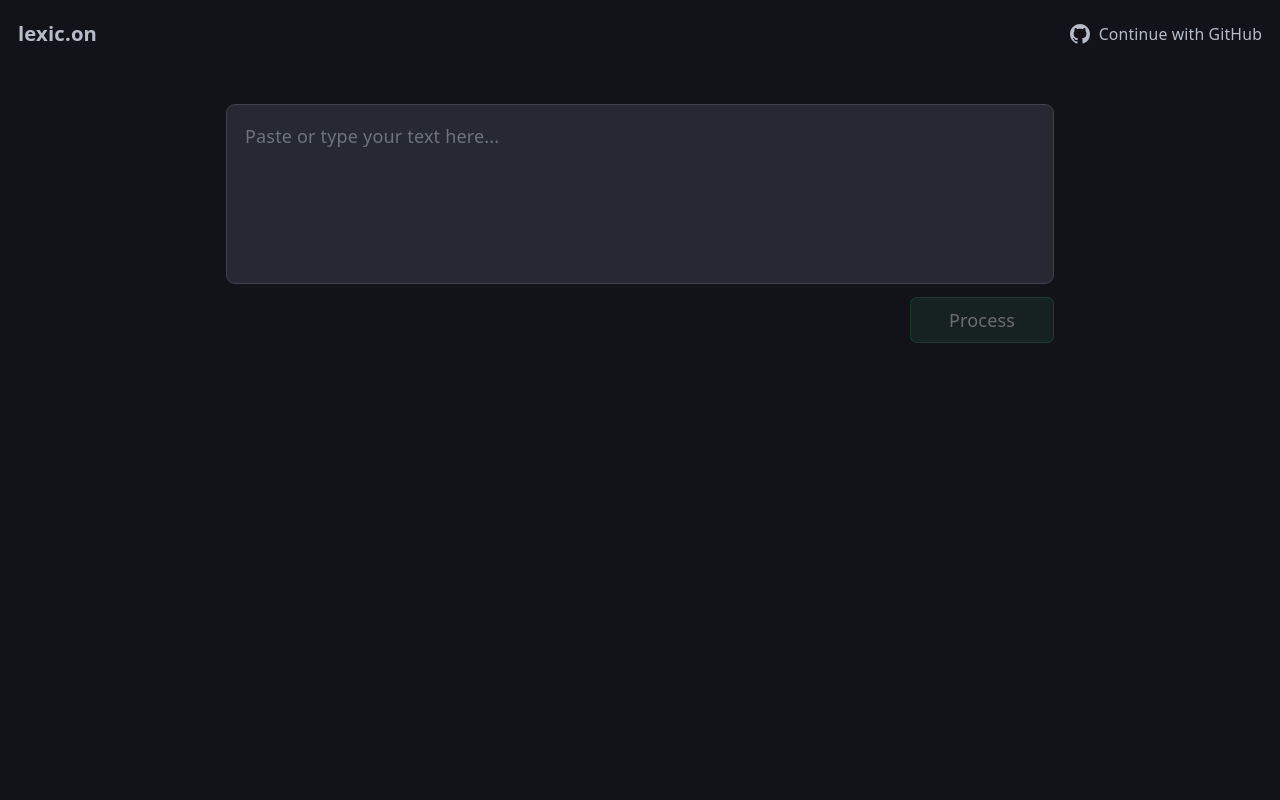
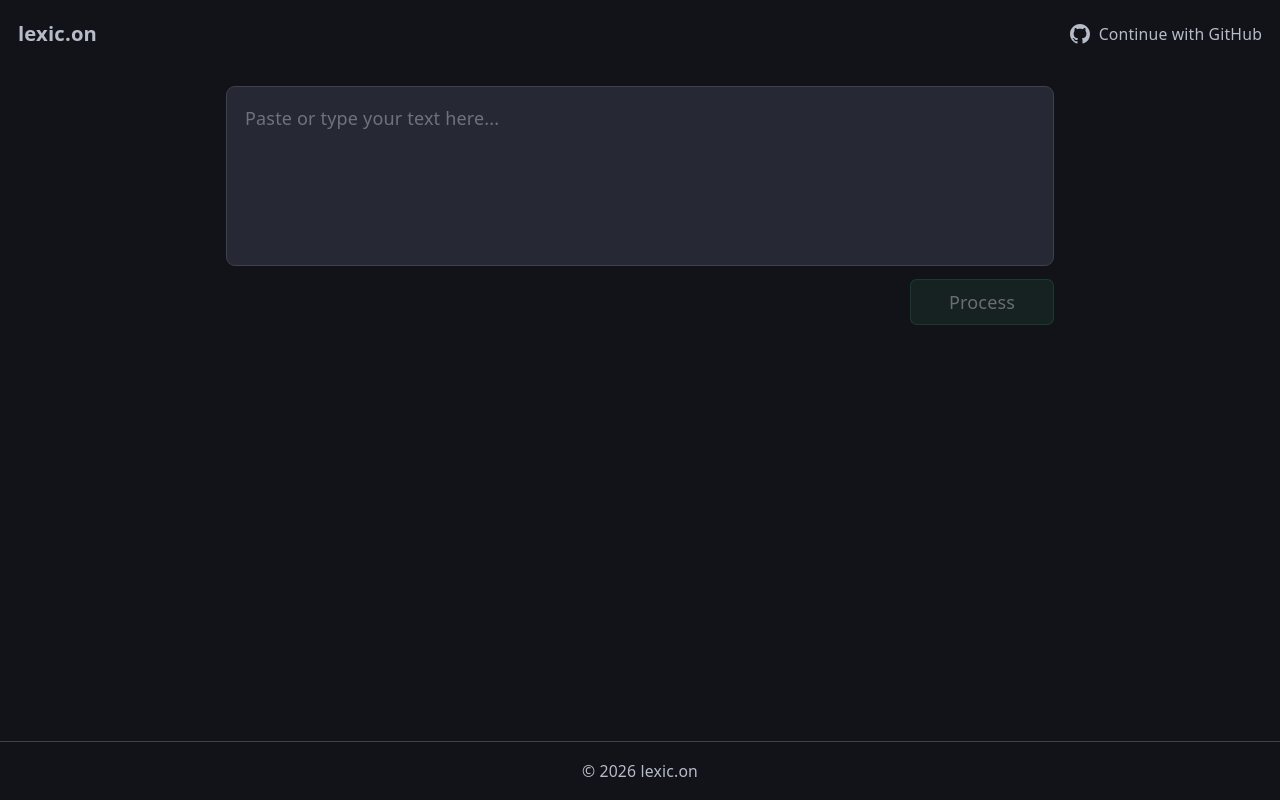
Before and after one commit to pllattoff/lexic-on, a React (Vite) app in the folder frontend/: page / in a window 1280 px wide. Built offline with nearby package versions, Linux system fonts and the light colour scheme; no server answers.

Commit message:
feat(frontend): extract Header/Footer with sticky-footer layout

```diff
--- a/frontend/src/App.tsx
+++ b/frontend/src/App.tsx
@@ -1,16 +1,15 @@
-import AccountMenu from "./components/AccountMenu.tsx";
+import Footer from "./components/Footer.tsx";
+import Header from "./components/Header.tsx";
 import TextPage from "./components/TextPage.tsx";
 
 function App() {
     return (
-        <div>
-            <header className="flex items-center justify-between p-4">
-                <h1 className="text-lg font-semibold">lexic.on</h1>
-                <AccountMenu />
-            </header>
-            <main className="p-4">
+        <div className="flex min-h-screen flex-col">
+            <Header />
+            <main className="flex-1">   {/* Fill the remaining vertical space between header and footer */}
                 <TextPage />
             </main>
+            <Footer />
         </div>
     );
 }
--- /dev/null
+++ b/frontend/src/components/Footer.tsx
@@ -0,0 +1,7 @@
+export default function Footer() {
+    return (
+        <footer className="border-t border-outline p-4 text-center text-sm text-body">
+            © 2026 lexic.on
+        </footer>
+    );
+}
--- /dev/null
+++ b/frontend/src/components/Header.tsx
@@ -0,0 +1,17 @@
+import AccountMenu from "./AccountMenu.tsx";
+import {INPUT_TEXT_STORAGE_KEY} from "../constants/storage.ts";
+
+export default function Header() {
+    function handleLogoClick() {
+        sessionStorage.removeItem(INPUT_TEXT_STORAGE_KEY);
+    }
+
+    return (
+        <header className="flex items-center justify-between p-4">
+            <h1 className="text-lg font-semibold">
+                <a href="/" onClick={handleLogoClick}>lexic.on</a>
+            </h1>
+            <AccountMenu />
+        </header>
+    );
+}
```
